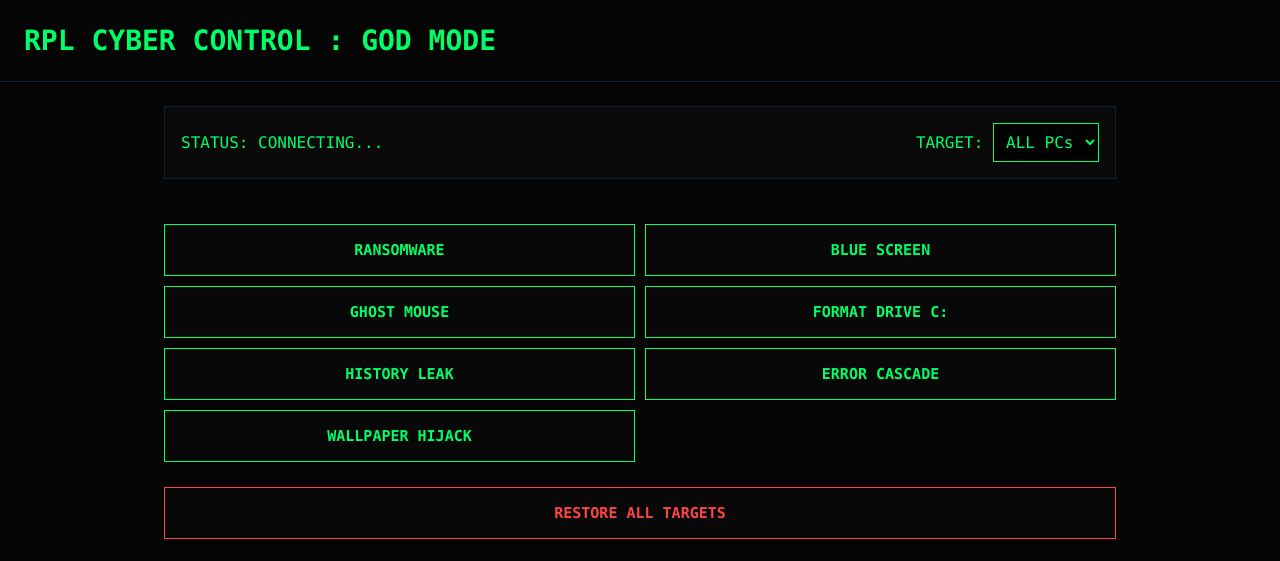
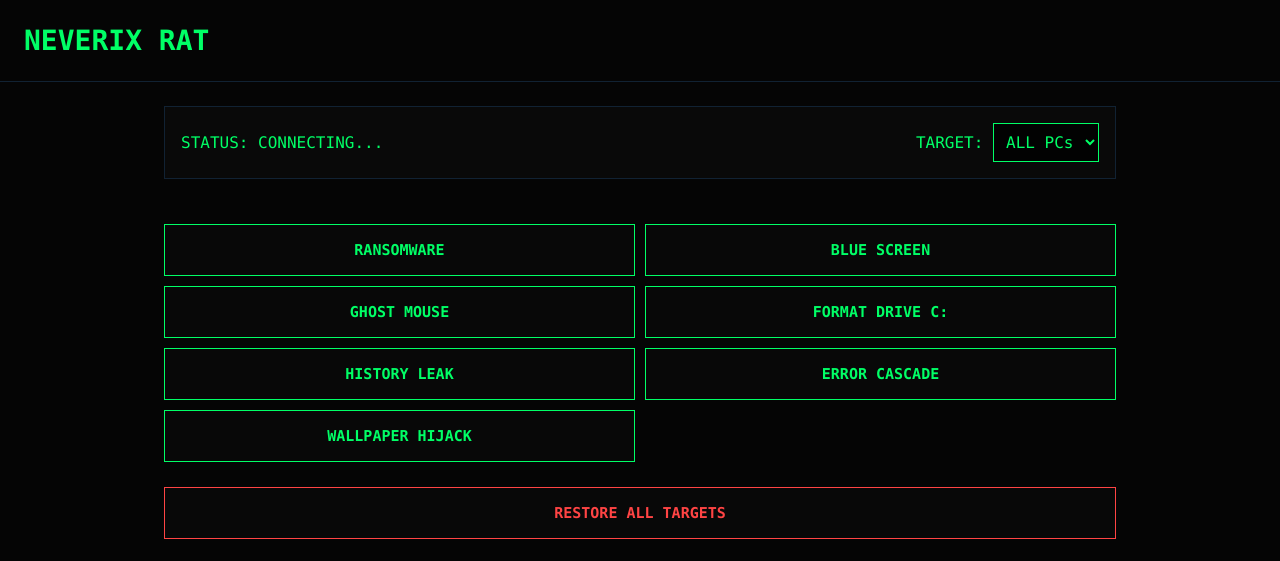
Before and after one commit to Ell24K/nevric, a website: page public/index.html in a window 1280 px wide. Shown: the top 561 px of the page. Drawn offline with nearby package versions, Linux system fonts and the light colour scheme; no server answers.

Commit message:
Update index.html

```diff
--- a/public/index.html
+++ b/public/index.html
@@ -3,7 +3,7 @@
 <head>
 <meta charset="UTF-8">
 <meta name="viewport" content="width=device-width,initial-scale=1">
-<title>RPL Cyber Control</title>
+<title>NEVERIX</title>
 <style>
 * {
     box-sizing: border-box;
@@ -117,7 +117,7 @@ button:hover {
 <body>
 
 <header>
-    <h1>RPL CYBER CONTROL : GOD MODE</h1>
+    <h1>NEVERIX RAT</h1>
 </header>
 
 <main>
```
